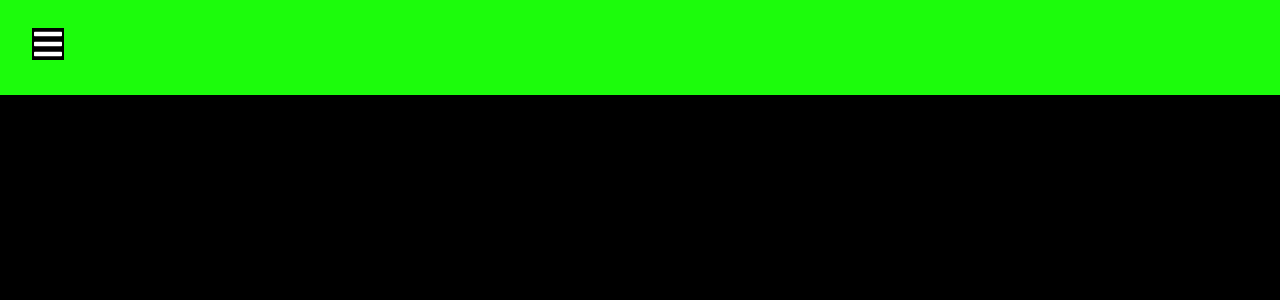
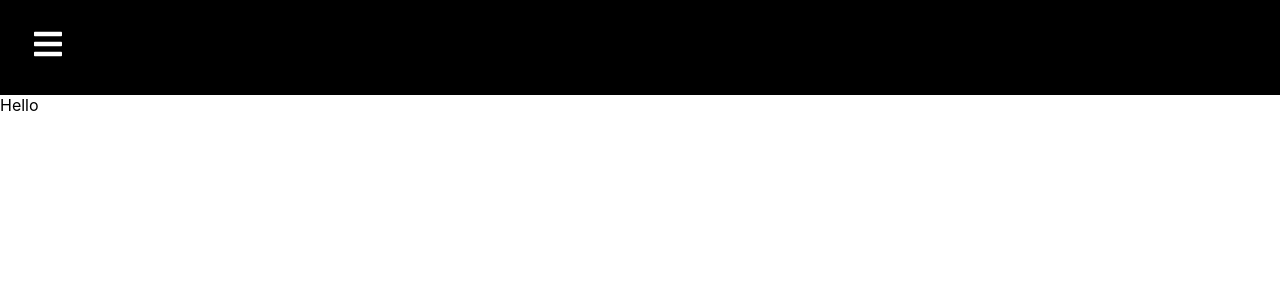
Before and after one commit to GHAFHA/HACKUTD22, a React (Create React App) app: page /home in a window 1280 px wide. Shown: the top 300 px of the page. Built offline with nearby package versions, Linux system fonts and the light colour scheme.

Commit message:
updated-coloring

```diff
--- a/src/App.css
+++ b/src/App.css
@@ -1,6 +1,3 @@
-*{
-background-color: black;
-}
 .Wrapper{
   background-color: #282c34;
   min-height: 100vh;
--- a/src/Components/Navbar/navbar.css
+++ b/src/Components/Navbar/navbar.css
@@ -1,5 +1,5 @@
 :root {
-  --navBg: #1cfc0c
+  --navBg: #000000
   ;
 }
 
--- a/src/Components/Screen/HomePage.js
+++ b/src/Components/Screen/HomePage.js
@@ -1,11 +1,16 @@
 import React from 'react';
 import "./HomePage.css";
+import {Container} from 'react-bootstrap'
 
 export default function HomePage() {
 
     return (
-   <div id="homepage-container">
+    <Container>
+        <div id ="#homepage-container">
+            Hello
 
-    </div>
+        </div>
+
+    </Container>
     )
 }
```
